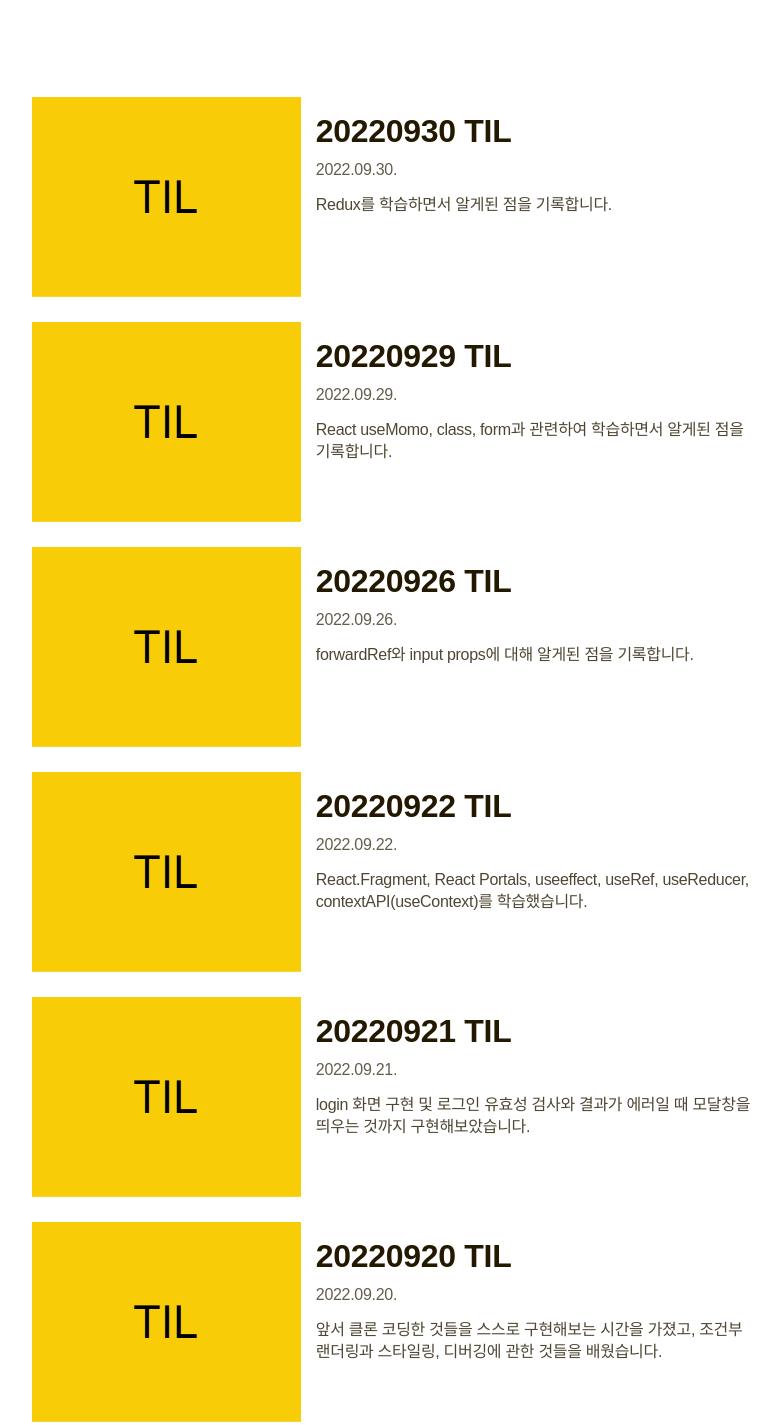
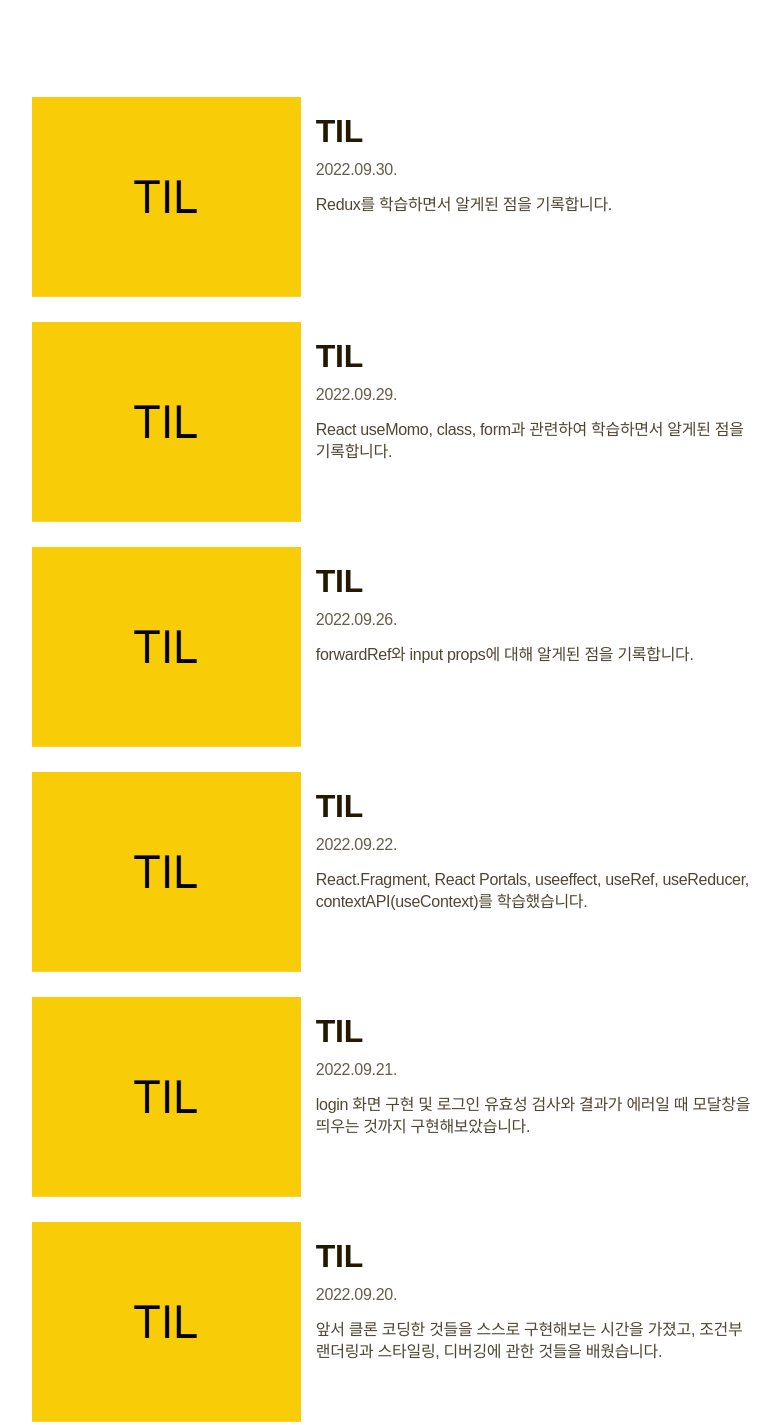
Before and after one commit to datoybi/blog, a Gatsby site: page / in a window 1280 px wide. Shown: the part 152-1577 px from the top of the page, without its empty margins (224-1005 px from the left). Built offline with nearby package versions, Linux system fonts and the light colour scheme; Gatsby itself is replaced by a stand-in of ours; a web font is replaced by a local one.

Commit message:
:bug:: fix: TIL 제목 수정

```diff
--- a/contents/20220915TIL.md
+++ b/contents/20220915TIL.md
@@ -1,6 +1,6 @@
 ---
 date: '2022-09-15'
-title: '20220915 TIL'
+title: 'TIL'
 categories: ['TIL']
 summary: '부스트 코스 웹 UI 개발 강의를 듣다가 HTML과 CSS에 관련하여 몰랐던 점과 새로 알게된 점을 정리한 글입니다.'
 thumbnail: './thumbnail/TIL.png'
--- a/contents/20220919TIL.md
+++ b/contents/20220919TIL.md
@@ -1,6 +1,6 @@
 ---
 date: '2022-09-19'
-title: '20220919 TIL'
+title: 'TIL'
 categories: ['TIL']
 summary: '오늘부터 ReactJS 관련 강의를 듣기 시작했습니다. 기억에 남는 내용들과 모호했던 부분을 정리합니다.'
 thumbnail: './thumbnail/TIL.png'
--- a/contents/20220920TIL.md
+++ b/contents/20220920TIL.md
@@ -1,6 +1,6 @@
 ---
 date: '2022-09-20'
-title: '20220920 TIL'
+title: 'TIL'
 categories: ['TIL']
 summary: '앞서 클론 코딩한 것들을 스스로 구현해보는 시간을 가졌고, 조건부 랜더링과 스타일링, 디버깅에 관한 것들을 배웠습니다.'
 thumbnail: './thumbnail/TIL.png'
--- a/contents/20220921TIL.md
+++ b/contents/20220921TIL.md
@@ -1,6 +1,6 @@
 ---
 date: '2022-09-21'
-title: '20220921 TIL'
+title: 'TIL'
 categories: ['TIL']
 summary: 'login 화면 구현 및 로그인 유효성 검사와 결과가 에러일 때 모달창을 띄우는 것까지 구현해보았습니다.'
 thumbnail: './thumbnail/TIL.png'
--- a/contents/20220922TIL.md
+++ b/contents/20220922TIL.md
@@ -1,6 +1,6 @@
 ---
 date: '2022-09-22'
-title: '20220922 TIL'
+title: 'TIL'
 categories: ['TIL']
 summary: 'React.Fragment, React Portals, useeffect, useRef, useReducer, contextAPI(useContext)를 학습했습니다.'
 thumbnail: './thumbnail/TIL.png'
--- a/contents/20220926TIL.md
+++ b/contents/20220926TIL.md
@@ -1,6 +1,6 @@
 ---
 date: '2022-09-26'
-title: '20220926 TIL'
+title: 'TIL'
 categories: ['TIL']
 summary: 'forwardRef와 input props에 대해 알게된 점을 기록합니다.'
 thumbnail: './thumbnail/TIL.png'
--- a/contents/20220929TIL.md
+++ b/contents/20220929TIL.md
@@ -1,6 +1,6 @@
 ---
 date: '2022-09-29'
-title: '20220929 TIL'
+title: 'TIL'
 categories: ['TIL']
 summary: 'React useMomo, class, form과 관련하여 학습하면서 알게된 점을 기록합니다.'
 thumbnail: './thumbnail/TIL.png'
--- a/contents/20220930TIL.md
+++ b/contents/20220930TIL.md
@@ -1,6 +1,6 @@
 ---
 date: '2022-09-30'
-title: '20220930 TIL'
+title: 'TIL'
 categories: ['TIL']
 summary: 'Redux를 학습하면서 알게된 점을 기록합니다.'
 thumbnail: './thumbnail/TIL.png'
```
